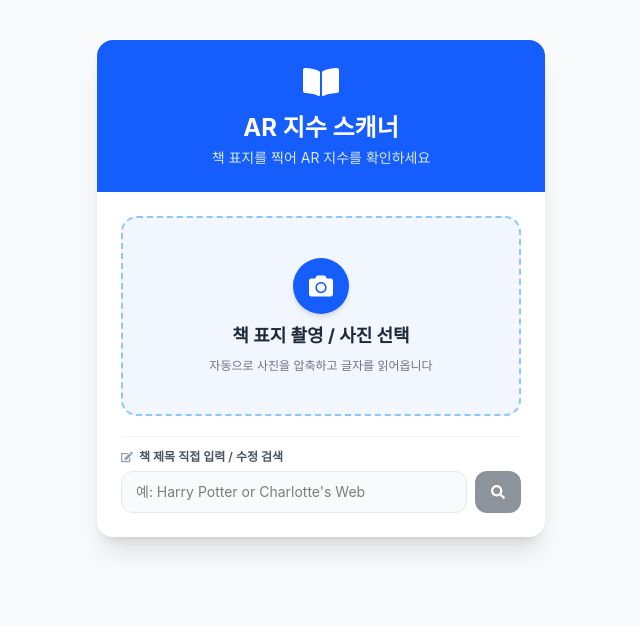
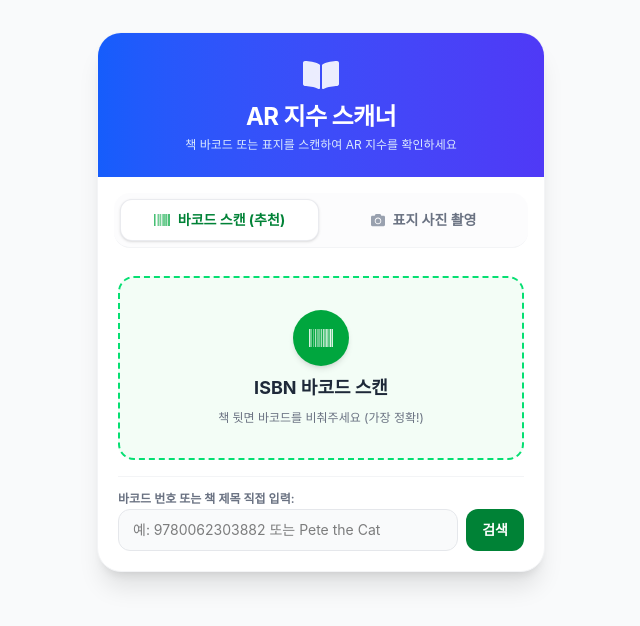
Before and after one commit to fever1020-cmd/changArCli, a React (Vite) app: page / in a window 1280 px wide. Shown: the top 626 px of the page, without its empty margins (319-959 px from the left). Built offline with nearby package versions, Linux system fonts and the light colour scheme; no server answers.

Commit message:
Add BarcodeScanner tab with ISBN scanning

```diff
--- a/package.json
+++ b/package.json
@@ -12,9 +12,11 @@
   "dependencies": {
     "@tailwindcss/vite": "^4.3.3",
     "axios": "^1.20.0",
+    "html5-qrcode": "^2.3.8",
     "react": "^19.2.8",
     "react-dom": "^19.2.8",
     "react-icons": "^5.7.0",
+    "react-qr-barcode-scanner": "^2.1.28",
     "tailwindcss": "^4.3.3",
     "tesseract.js": "^7.0.0"
   },
--- a/src/App.jsx
+++ b/src/App.jsx
@@ -1,8 +1,9 @@
 import React, { useState } from 'react';
 import CameraCapture from './components/CameraCapture';
+import BarcodeScanner from './components/BarcodeScanner';
 import BookResult from './components/BookResult';
 import axios from 'axios';
-import { FaBookOpen } from 'react-icons/fa';
+import { FaBookOpen, FaBarcode, FaCamera } from 'react-icons/fa';
 
 function App() {
   const [loading, setLoading] = useState(false);
@@ -10,10 +11,37 @@ function App() {
   const [results, setResults] = useState(null);
   const [error, setError] = useState(null);
   const [extractedText, setExtractedText] = useState('');
+  const [activeTab, setActiveTab] = useState('barcode'); // 'barcode' or 'photo'
 
   // 배포된 백엔드 URL 기본 연결 (로컬 환경에서는 VITE_API_URL을 지정하거나 프록시 사용)
   const baseUrl = import.meta.env.VITE_API_URL || 'https://ar-scanner-backend.onrender.com';
 
+  // Search by ISBN barcode
+  const handleIsbnSearch = async (isbn) => {
+    setLoading(true);
+    setLoadingMsg(`바코드(${isbn})로 책 정보를 찾는 중입니다...`);
+    setError(null);
+    setResults(null);
+    setExtractedText('');
+
+    try {
+      const response = await axios.get(`${baseUrl}/api/isbn-search`, {
+        params: { isbn }
+      });
+
+      if (response.data.success) {
+        setExtractedText(response.data.bookTitle || '');
+        setResults(response.data.data);
+      } else {
+        setError(response.data.error || '해당 ISBN의 책 정보를 찾지 못했습니다.');
+      }
+    } catch (err) {
+      console.error(err);
+      setError('서버와 통신할 수 없습니다. 백엔드 상태를 확인해주세요.');
+    } finally {
+      setLoading(false);
+    }
+  };
 
   // Search by text manually
   const handleTextSearch = async (title) => {
@@ -72,27 +100,99 @@ function App() {
   };
 
   return (
-    <div className="min-h-screen bg-gray-50 flex flex-col items-center py-10 px-4 font-sans">
-      <div className="max-w-md w-full bg-white rounded-2xl shadow-xl overflow-hidden">
-        <div className="bg-blue-600 p-6 text-white text-center">
-          <FaBookOpen className="text-4xl mx-auto mb-3" />
-          <h1 className="text-2xl font-bold">AR 지수 스캐너</h1>
-          <p className="text-blue-100 mt-1 text-sm">책 표지를 찍어 AR 지수를 확인하세요</p>
+    <div className="min-h-screen bg-gray-50 flex flex-col items-center py-8 px-4 font-sans">
+      <div className="max-w-md w-full bg-white rounded-3xl shadow-xl overflow-hidden border border-gray-100">
+        <div className="bg-gradient-to-r from-blue-600 to-indigo-600 p-6 text-white text-center">
+          <FaBookOpen className="text-4xl mx-auto mb-2 text-white/90" />
+          <h1 className="text-2xl font-bold tracking-tight">AR 지수 스캐너</h1>
+          <p className="text-blue-100 mt-1 text-xs">책 바코드 또는 표지를 스캔하여 AR 지수를 확인하세요</p>
         </div>
 
-        <div className="p-6 space-y-6">
+        {/* Tab switch */}
+        <div className="flex border-b border-gray-100 bg-gray-50/50 p-1.5 gap-1.5 m-4 mb-2 rounded-2xl">
+          <button
+            onClick={() => setActiveTab('barcode')}
+            className={`flex-1 py-2.5 px-3 rounded-xl text-xs sm:text-sm font-bold flex items-center justify-center gap-2 transition-all cursor-pointer ${
+              activeTab === 'barcode'
+                ? 'bg-white text-green-700 shadow-sm border border-gray-200/80'
+                : 'text-gray-500 hover:text-gray-800'
+            }`}
+          >
+            <FaBarcode className={activeTab === 'barcode' ? 'text-green-600 text-base' : 'text-gray-400'} />
+            <span>바코드 스캔 (추천)</span>
+          </button>
+
+          <button
+            onClick={() => setActiveTab('photo')}
+            className={`flex-1 py-2.5 px-3 rounded-xl text-xs sm:text-sm font-bold flex items-center justify-center gap-2 transition-all cursor-pointer ${
+              activeTab === 'photo'
+                ? 'bg-white text-blue-700 shadow-sm border border-gray-200/80'
+                : 'text-gray-500 hover:text-gray-800'
+            }`}
+          >
+            <FaCamera className={activeTab === 'photo' ? 'text-blue-600' : 'text-gray-400'} />
+            <span>표지 사진 촬영</span>
+          </button>
+        </div>
+
+        <div className="p-5 space-y-5">
+          {activeTab === 'barcode' ? (
+            <div className="space-y-4">
+              <BarcodeScanner onIsbnDetected={handleIsbnSearch} isLoading={loading} />
+
+              {/* Fallback text search input */}
+              <div className="pt-2 border-t border-gray-100">
+                <form
+                  onSubmit={(e) => {
+                    e.preventDefault();
+                    const input = e.target.elements.manualQuery.value.trim();
+                    if (input) {
+                      if (/^(978|979)?\d{9}[\dX]?$/.test(input.replace(/[-\s]/g, ''))) {
+                        handleIsbnSearch(input);
+                      } else {
+                        handleTextSearch(input);
+                      }
+                    }
+                  }}
+                  className="space-y-1.5"
+                >
+                  <label className="text-xs font-semibold text-gray-500">
+                    바코드 번호 또는 책 제목 직접 입력:
+                  </label>
+                  <div className="flex gap-2">
+                    <input
+                      name="manualQuery"
+                      type="text"
+                      defaultValue={extractedText}
+                      key={extractedText}
+                      placeholder="예: 9780062303882 또는 Pete the Cat"
+                      className="flex-1 px-3.5 py-2.5 bg-gray-50 border border-gray-200 rounded-xl text-sm focus:ring-2 focus:ring-green-500 focus:bg-white focus:border-green-500 outline-none transition-all"
+                    />
+                    <button
+                      type="submit"
+                      disabled={loading}
+                      className="bg-green-700 hover:bg-green-800 text-white px-4 py-2.5 rounded-xl text-sm font-semibold disabled:opacity-50 cursor-pointer transition-colors"
+                    >
+                      검색
+                    </button>
+                  </div>
+                </form>
+              </div>
+            </div>
+          ) : (
             <CameraCapture
               onTextSearch={handleTextSearch}
               onImageSearch={handleImageSearch}
               isLoading={loading}
               extractedTitle={extractedText}
             />
+          )}
 
           {loading && (
             <div className="text-center py-8">
               <div className="animate-spin rounded-full h-12 w-12 border-b-2 border-blue-600 mx-auto"></div>
               <p className="mt-4 text-gray-600 font-medium">{loadingMsg}</p>
-              <p className="text-xs text-gray-400 mt-1">(약 10~30초 소요될 수 있습니다)</p>
+              <p className="text-xs text-gray-400 mt-1">(약 5~15초 소요될 수 있습니다)</p>
             </div>
           )}
 
--- /dev/null
+++ b/src/components/BarcodeScanner.jsx
@@ -0,0 +1,115 @@
+import React, { useEffect, useRef, useState } from 'react';
+import { Html5Qrcode } from 'html5-qrcode';
+import { FaBarcode, FaTimes, FaSpinner } from 'react-icons/fa';
+
+function BarcodeScanner({ onIsbnDetected, isLoading }) {
+  const [scanning, setScanning] = useState(false);
+  const [error, setError] = useState(null);
+  const scannerRef = useRef(null);
+  const html5QrRef = useRef(null);
+
+  const startScanner = async () => {
+    setError(null);
+    setScanning(true);
+
+    try {
+      const html5QrCode = new Html5Qrcode('barcode-reader');
+      html5QrRef.current = html5QrCode;
+
+      await html5QrCode.start(
+        { facingMode: 'environment' },
+        {
+          fps: 10,
+          qrbox: { width: 280, height: 120 },
+          aspectRatio: 2.0,
+          formatsToSupport: [
+            0,  // QR_CODE
+            4,  // EAN_13 (ISBN barcode format)
+            3,  // EAN_8
+            11, // UPC_A
+            12, // UPC_E
+          ],
+        },
+        (decodedText) => {
+          // ISBN barcodes: 13 digits starting with 978 or 979
+          const cleaned = decodedText.replace(/[-\s]/g, '');
+          console.log('[Barcode] Scanned:', cleaned);
+
+          if (/^(978|979)\d{10}$/.test(cleaned) || /^\d{10}$/.test(cleaned)) {
+            // Valid ISBN detected!
+            stopScanner();
+            onIsbnDetected(cleaned);
+          }
+        },
+        () => {} // ignore scan errors
+      );
+    } catch (err) {
+      console.error('[Barcode] Start error:', err);
+      setScanning(false);
+      if (err.toString().includes('NotAllowedError') || err.toString().includes('Permission')) {
+        setError('카메라 권한이 거부되었습니다. 브라우저 설정에서 카메라 권한을 허용해주세요.');
+      } else {
+        setError('카메라를 시작할 수 없습니다. 다른 앱에서 카메라를 사용 중인지 확인하세요.');
+      }
+    }
+  };
+
+  const stopScanner = async () => {
+    if (html5QrRef.current) {
+      try {
+        await html5QrRef.current.stop();
+        html5QrRef.current.clear();
+      } catch (e) {}
+      html5QrRef.current = null;
+    }
+    setScanning(false);
+  };
+
+  useEffect(() => {
+    return () => {
+      stopScanner();
+    };
+  }, []);
+
+  return (
+    <div className="space-y-3">
+      {!scanning ? (
+        <button
+          onClick={startScanner}
+          disabled={isLoading}
+          className="w-full flex flex-col items-center justify-center space-y-2 py-8 border-2 border-dashed border-green-400 rounded-2xl bg-green-50/80 text-green-700 hover:bg-green-100/70 transition-all cursor-pointer active:scale-[0.99]"
+        >
+          <div className="bg-green-600 text-white p-4 rounded-full shadow-md">
+            <FaBarcode className="text-2xl" />
+          </div>
+          <span className="font-bold text-lg text-gray-800">ISBN 바코드 스캔</span>
+          <span className="text-xs text-gray-500">책 뒷면 바코드를 비춰주세요 (가장 정확!)</span>
+        </button>
+      ) : (
+        <div className="space-y-2">
+          <div className="relative rounded-2xl overflow-hidden border-2 border-green-400 shadow-md bg-black">
+            <div id="barcode-reader" ref={scannerRef} className="w-full" />
+            <button
+              onClick={stopScanner}
+              className="absolute top-2 right-2 bg-red-500 text-white p-2 rounded-full shadow-md z-10 hover:bg-red-600 transition"
+            >
+              <FaTimes />
+            </button>
+          </div>
+          <div className="flex items-center justify-center space-x-2 text-green-700 text-sm font-semibold py-2">
+            <FaSpinner className="animate-spin" />
+            <span>바코드(978...)를 카메라에 비춰주세요</span>
+          </div>
+        </div>
+      )}
+
+      {error && (
+        <div className="bg-red-50 text-red-600 p-3 rounded-xl text-xs text-center">
+          {error}
+        </div>
+      )}
+    </div>
+  );
+}
+
+export default BarcodeScanner;
```
Also changed, not shown: 1 other file (tests, documents, lock files or other folders). Lines whose indentation alone changed are shown as unchanged.
